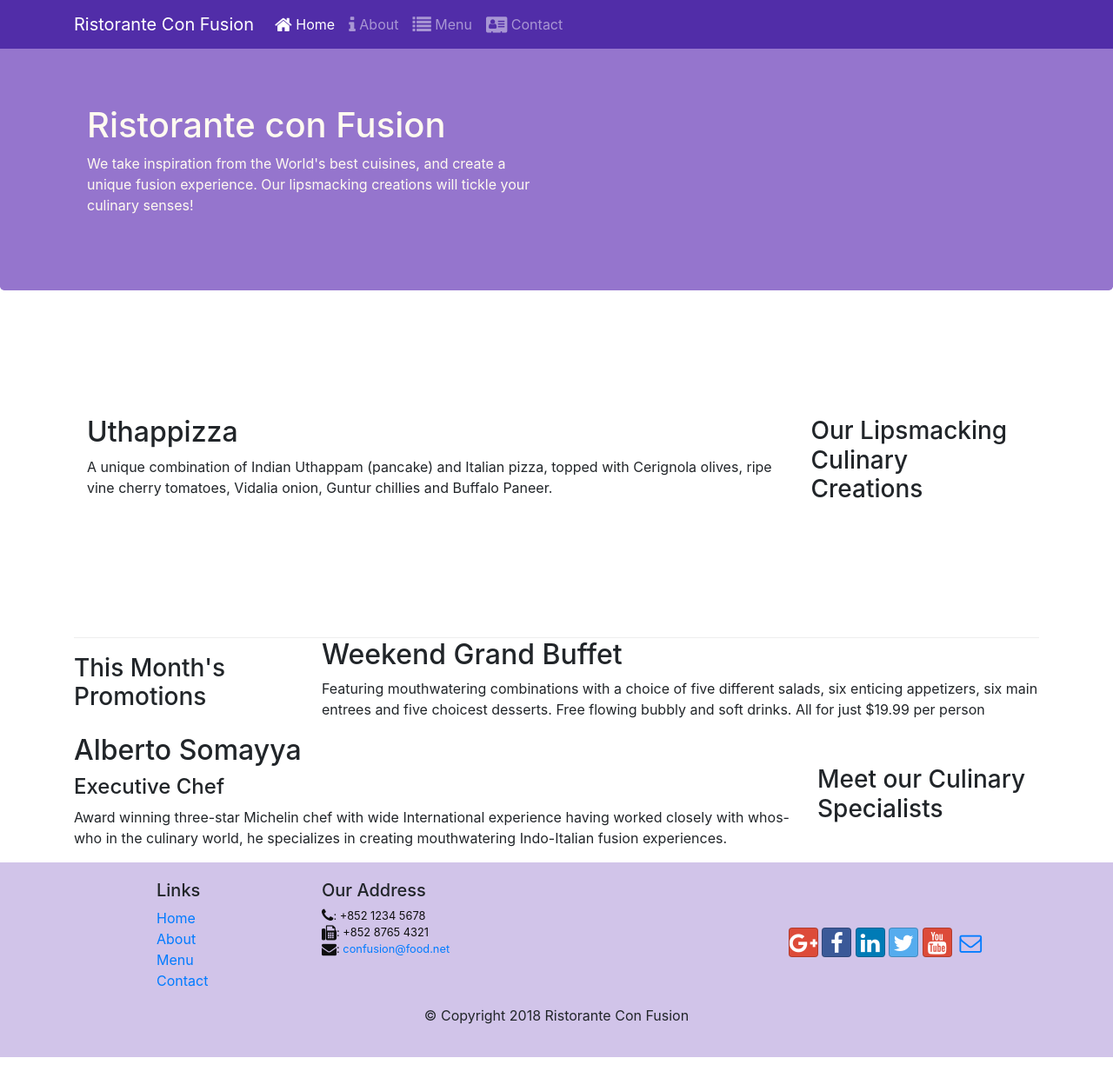
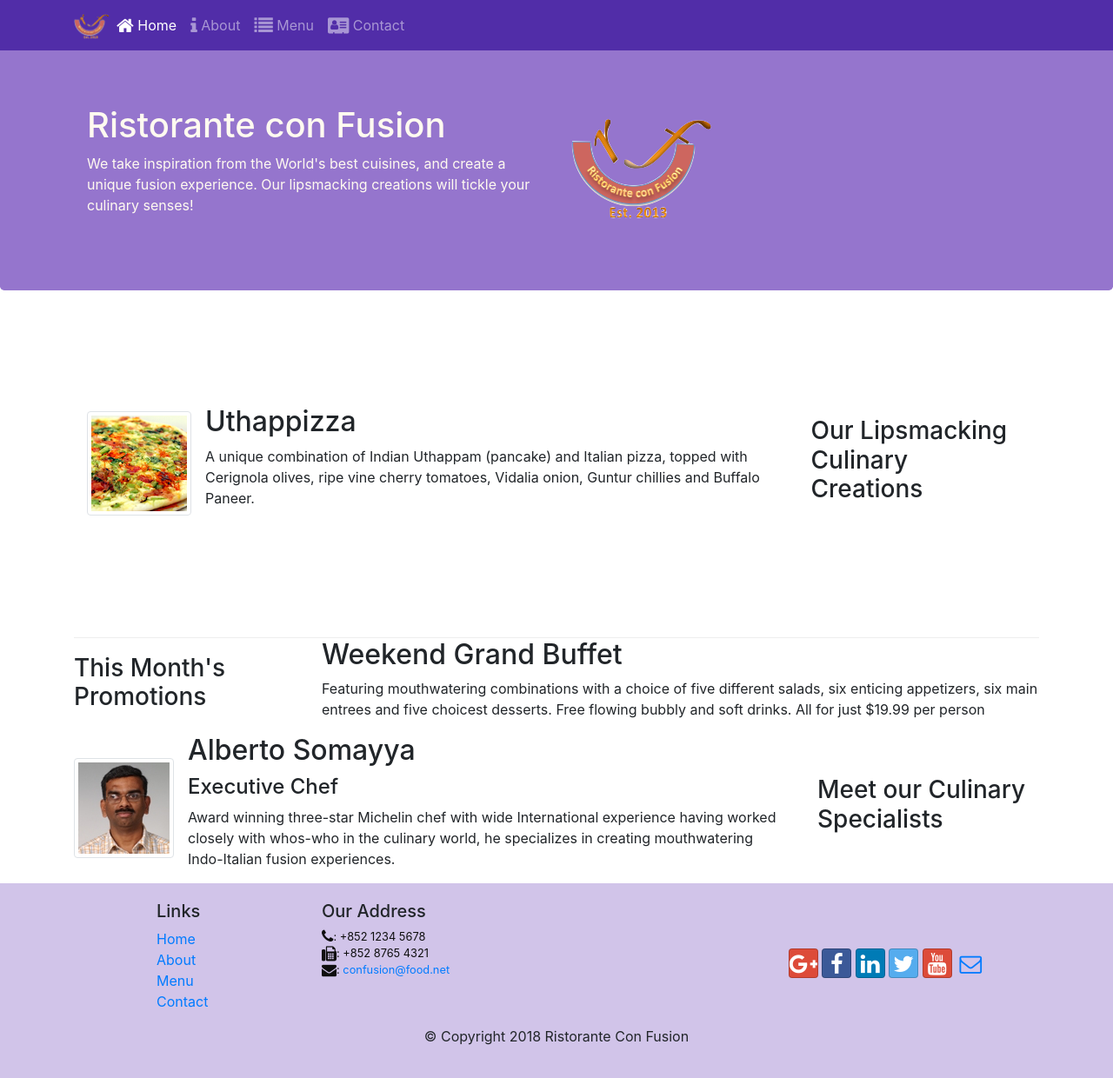
Before and after one commit to Austin17Lewis/conFusion2, a website: page index.html in a window 1280 px wide. Shown: the whole page at 87% size. Before the commit the page ends 1216 px from the top, so only its background shows below. Drawn offline with nearby package versions, Linux system fonts and the light colour scheme.

Commit message:
images and media

```diff
--- a/index.html
+++ b/index.html
@@ -17,7 +17,7 @@
 <body>
     <nav class="navbar navbar-dark navbar-expand-sm fixed-top">
         <div class="container">
-           <a class="navbar-brand" href="#">Ristorante Con Fusion</a>
+                <a class="navbar-brand mr-auto" href="#"><img src="img/logo.png" height="30" width="41"></a>
            <div class="collapse navbar-collapse" id="Navbar">
                 <ul class="navbar-nav mr-auto">
                     <li class="nav-item active"><a class="nav-link" href="#"><span class="fa fa-home fa-lg"></span> Home</a></li>
@@ -39,8 +39,9 @@
                     <h1>Ristorante con Fusion</h1>
                     <p>We take inspiration from the World's best cuisines, and create a unique fusion experience. Our lipsmacking creations will tickle your culinary senses!</p>
                 </div>
-                <div class="col-12 col-sm">
-                </div>
+                <div class="col-12 col-sm align-self-center">
+                        <img src="img/logo.png" class="img-fluid">
+                    </div>
             </div>
         </div>
     </header>
@@ -51,9 +52,17 @@
                 <h3>Our Lipsmacking Culinary Creations</h3>
             </div>
             <div class="col col-sm order-sm-first col-md">
-                <h2>Uthappizza</h2>
-                <p>A unique combination of Indian Uthappam (pancake) and Italian pizza, topped with Cerignola olives, ripe vine cherry tomatoes, Vidalia onion, Guntur chillies and Buffalo Paneer.</p>
-            </div>
+                    <div class="media">
+                            <img class="d-flex mr-3 img-thumbnail align-self-center" src="img/uthappizza.png" alt="Uthappizza">
+                            <div class="media-body">
+                                <h2 class="mt-0">Uthappizza</h2>
+                                <p class="d-none d-sm-block">A unique combination of Indian Uthappam (pancake) and
+                                    Italian pizza, topped with Cerignola olives, ripe vine
+                                    cherry tomatoes, Vidalia onion, Guntur chillies and
+                                    Buffalo Paneer.</p>
+                            </div>
+                        </div>
+                    </div>
         </div>
 
 
@@ -72,10 +81,19 @@
                 <h3>Meet our Culinary Specialists</h3>
             </div>
             <div class="col col-sm order-sm-first col-md">
-                <h2>Alberto Somayya</h2>
-                <h4>Executive Chef</h4>
-                <p>Award winning three-star Michelin chef with wide International experience having worked closely with whos-who in the culinary world, he specializes in creating mouthwatering Indo-Italian fusion experiences. </p>
-            </div>
+                    <div class="media">
+                            <img class="d-flex mr-3 img-thumbnail align-self-center" src="img/alberto.png" alt="Alberto Somayya">
+                            <div class="media-body">
+                                <h2 class="mt-0">Alberto Somayya</h2>
+                                <h4>Executive Chef</h4>
+                                <p class="d-none d-sm-block">Award winning three-star Michelin chef with wide
+                                    International experience having worked closely with
+                                    whos-who in the culinary world, he specializes in
+                                    creating mouthwatering Indo-Italian fusion experiences.
+                                    </p>
+                            </div>
+                        </div>
+                     </div>
         </div>
     </div>
 
```
Also changed, not shown: aboutus.html (+4 -3 lines), contactus.html (+4 -3 lines), img/alberto.png (added), img/buffet.png (added), img/logo.png (added), img/uthappizza.png (added).
